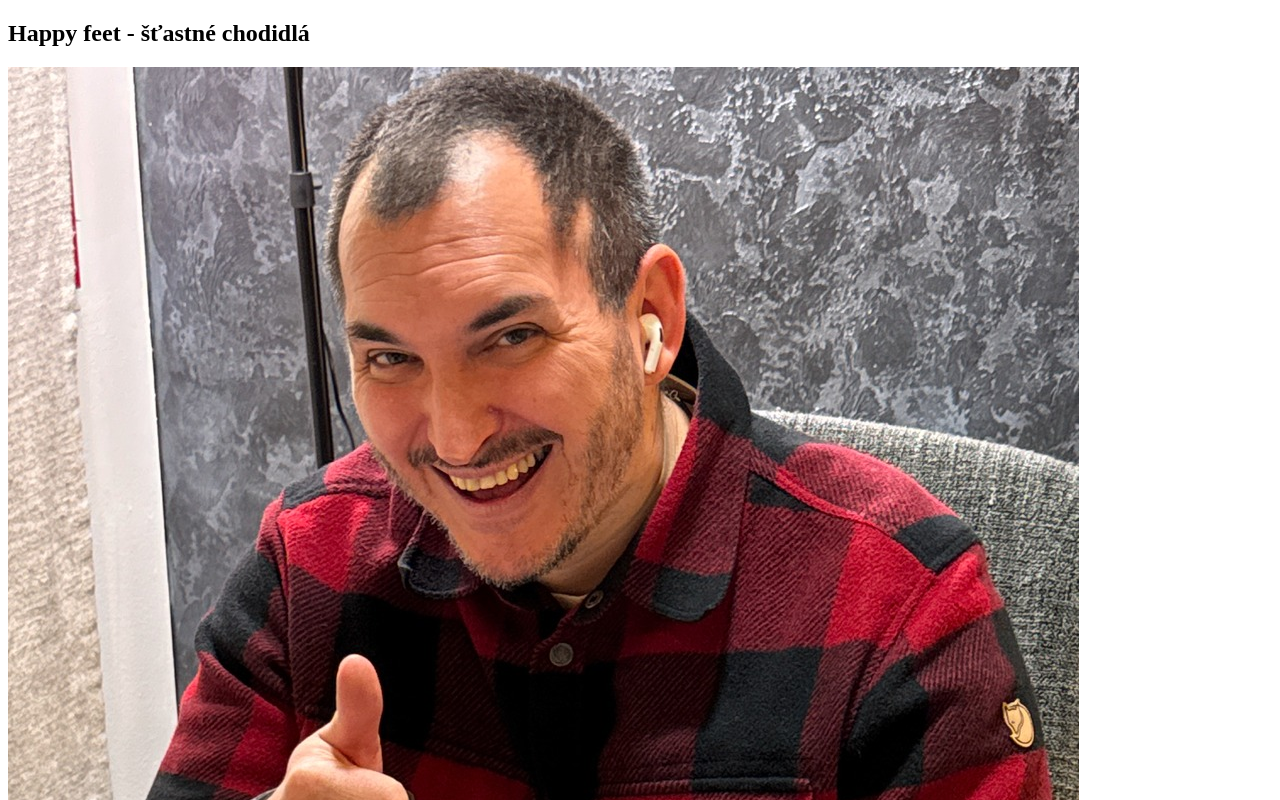
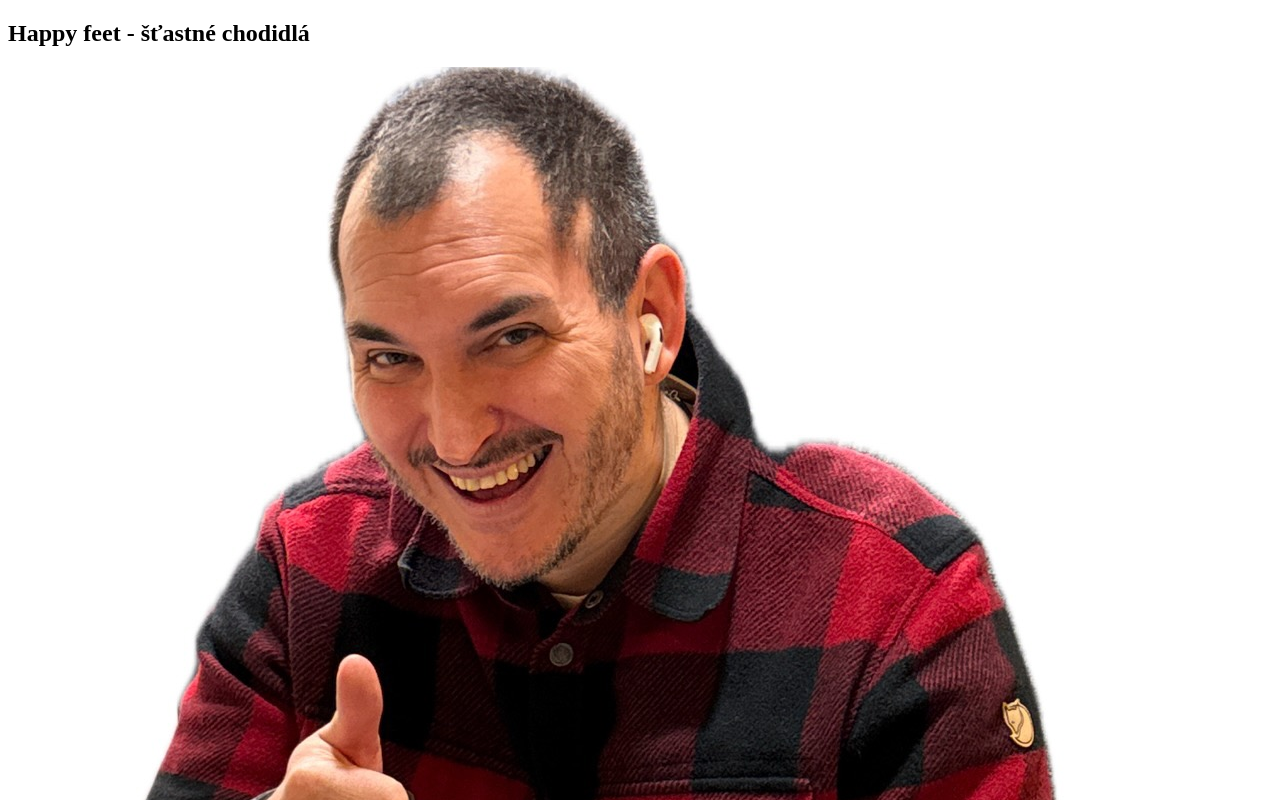
Before and after one commit to valasek/dojo, a plain HTML site: page happy-feet.html in a window 1280 px wide. Shown: the top 800 px of the page. Drawn offline with Linux system fonts and the light colour scheme.

Commit message:
Happy feet photo

```diff
--- a/happy-feet.html
+++ b/happy-feet.html
@@ -19,7 +19,7 @@
     <section class="py-16 bg-white dark:bg-gray-900">
         <div class="container mx-auto px-4">
             <div class="max-w-6xl mx-auto text-black dark:text-white">
-                <img src="images/happy-feet.jpg" alt="Happy feet" class="mx-auto object-center w-1/4 h-auto mb-8 rounded-lg shadow-lg">
+                <img src="images/happy-feet.jpeg" alt="Happy feet" class="mx-auto object-center w-1/4 h-auto mb-8 rounded-lg shadow-lg">
                 Srdečne Vás pozývam na individuálne sedenie alebo i skupinový kurz "Šťastné chodidlá = Happy feet”, ktorý vychádza z kombinácie klasickej reflexnej terapie chodidla v spojení s kraniosakrálnou terapiou.<br/>
                 <br/>
                 Základom tohoto prístupu / metódy je princíp zrkadlenia jednotlivých častí / bodov na chodidle s inými časťami tela. Voľne povedané, každý bod na chodidle predstavuje akési “tlačítka” , ktorým môžeme ovplyvniť iné miesto na tele. Je to niekoľko tisícročná, veľmi dobre zmapovaná metóda, s jasnými pravidlami. Exitujú rôzne mapy (viď obrázky), ktoré presne zaznačujú, ktorým bodom môžeme čo na tele ovplyvniť. Vytvoril som i manuál pre Kurz reflexnej masáže chodidla.<br/>
```
Also changed, not shown: images/happy-feet.jpeg (added), images/happy-feet.jpg (deleted).
